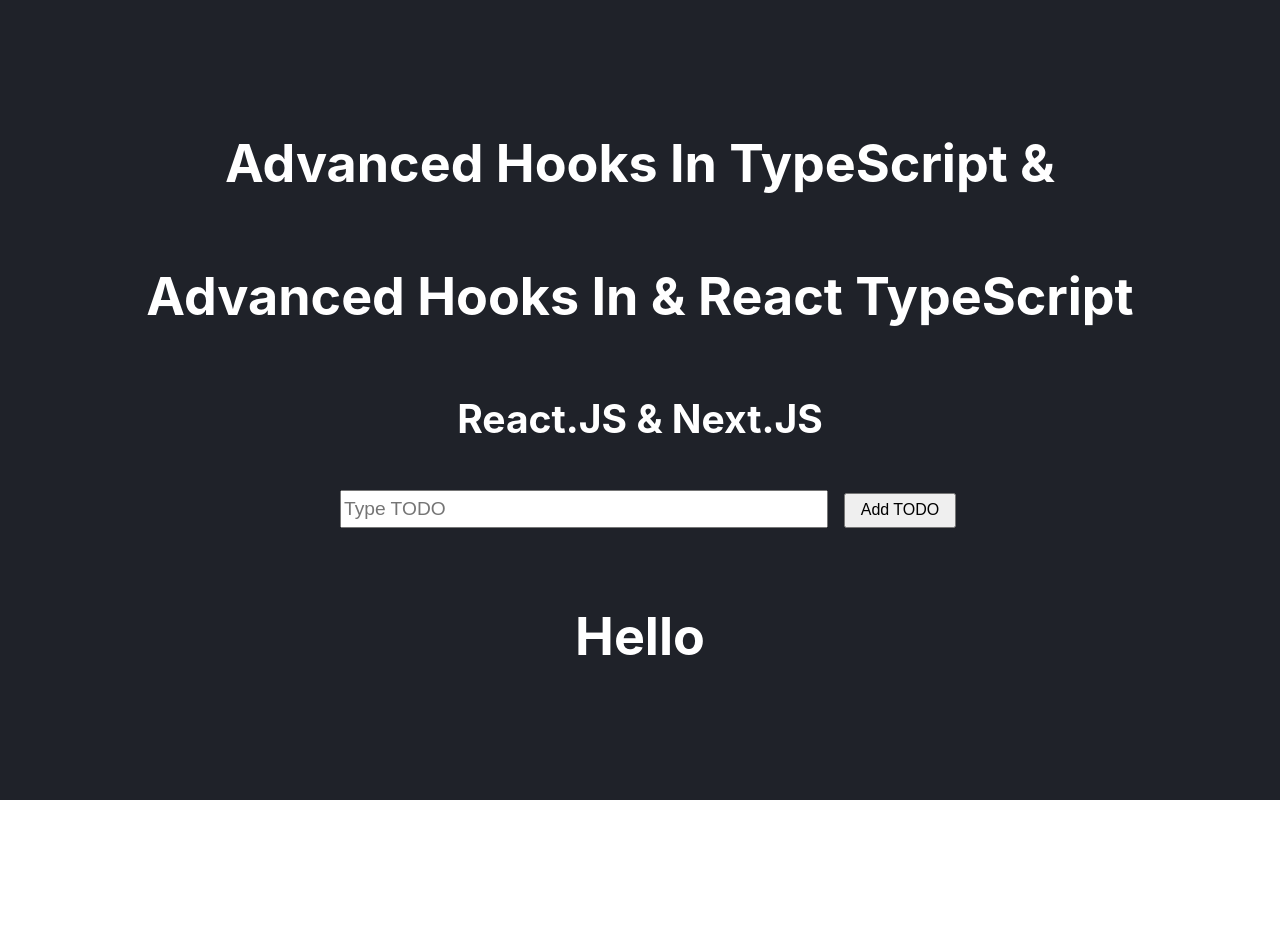
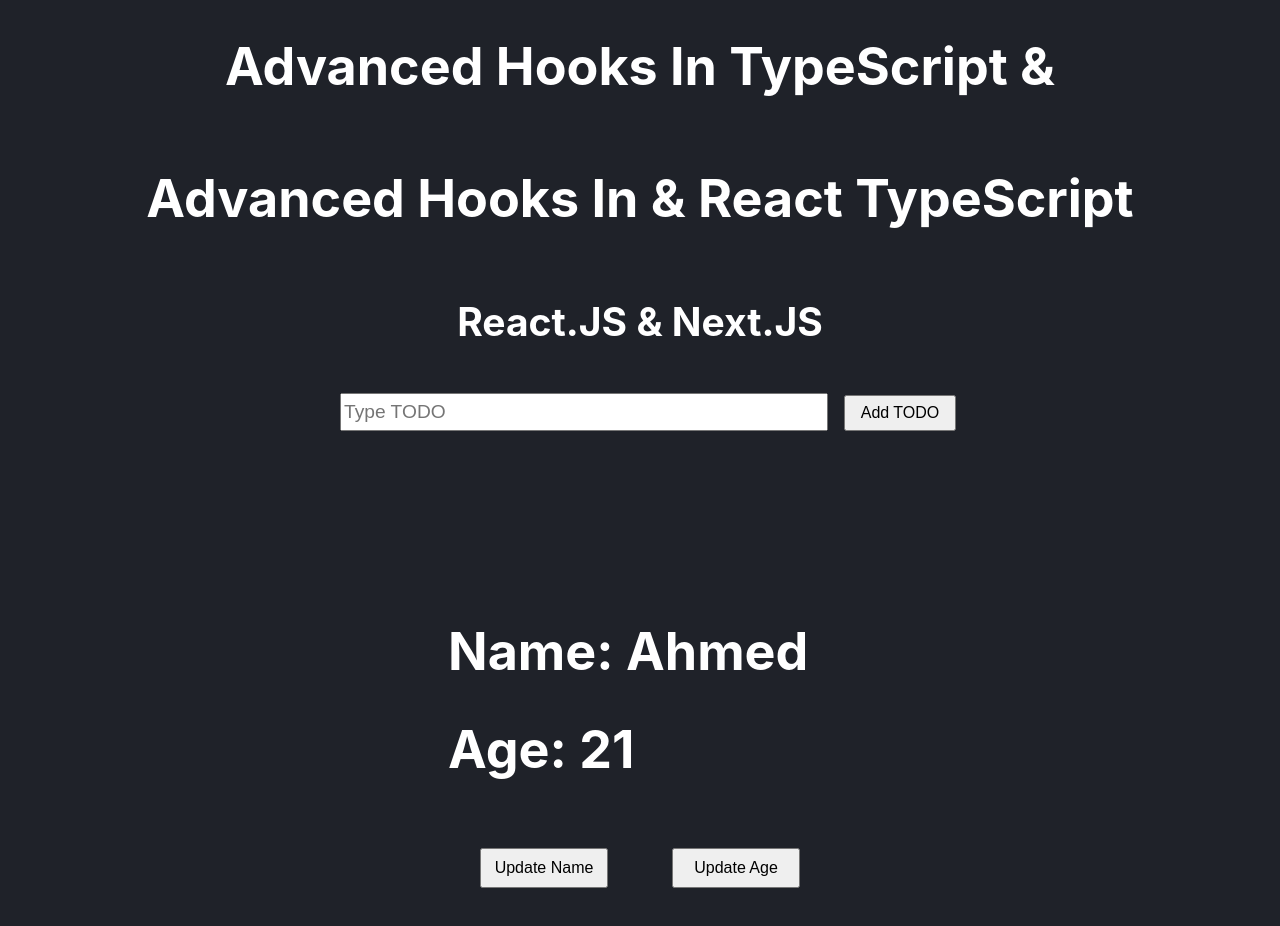
Before and after one commit to AhmedShaykh/Advanced-Hooks, a React (Create React App) app: page / in a window 1280 px wide. Shown: the top 926 px of the page. Before the commit the page ends 800 px from the top, so only its background shows below. Built offline with nearby package versions, Linux system fonts and the light colour scheme.

Commit message:
Git Init

```diff
--- a/src/App.css
+++ b/src/App.css
@@ -32,3 +32,17 @@
 li {
   margin: 3rem;
 }
+
+.container {
+  margin: 3rem;
+  padding: 4rem;
+}
+
+.container button {
+  width: 8rem;
+  height: 2.5rem;
+  font-size: 1rem;
+  cursor: pointer;
+  border-radius: 6px solid;
+  margin: 2rem;
+}
--- a/src/App.tsx
+++ b/src/App.tsx
@@ -1,16 +1,24 @@
-import { useReducer } from 'react';
+import { createContext, useReducer } from 'react';
 import './App.css';
 import InterfaceProps from './Components/InterfaceProps';
 import Props from './Components/Props';
-import { initialState, Reducer } from './Components/Reducer';
+import { actionType, initialState, Reducer } from './Components/Reducer';
 import Todo from './Components/Todo';
 import User from './Components/User';
+
+type contextType = {
+  state: typeof initialState,
+  dispatch: React.Dispatch<actionType>,
+}
+
+export const UserContext = createContext({} as contextType);
 
 function App() {
 
   const [state, dispatch] = useReducer(Reducer, initialState);
 
   return (
+    <UserContext.Provider value={{ state, dispatch }}>
       <div className="App-header">
         <Props ts="TypeScript" />
         <Props>
@@ -20,6 +28,7 @@
         <Todo />
         <User />
       </div>
+    </UserContext.Provider>
   );
 }
 
--- a/src/Components/User.tsx
+++ b/src/Components/User.tsx
@@ -1,11 +1,20 @@
-import React from 'react';
+import { useContext } from 'react';
+import { UserContext } from '../App';
 
 const User = () => {
+
+    const { state, dispatch } = useContext(UserContext);
+
     return (
-        <div>
-            <h1>
-                Hello
-            </h1>
+        <div className="container">
+            <h1>Name: {state.name}</h1>
+            <h1>Age: {state.age}</h1>
+            <button onClick={() => {
+                dispatch({ type: "CHANGE_NAME", payload: "Ahmed Shaikh" })
+            }}>Update Name</button>
+            <button onClick={() => {
+                dispatch({ type: "UPDATE_AGE", payload: 22 })
+            }}>Update Age</button>
         </div>
     )
 }
```
Lines whose indentation alone changed are shown as unchanged.
